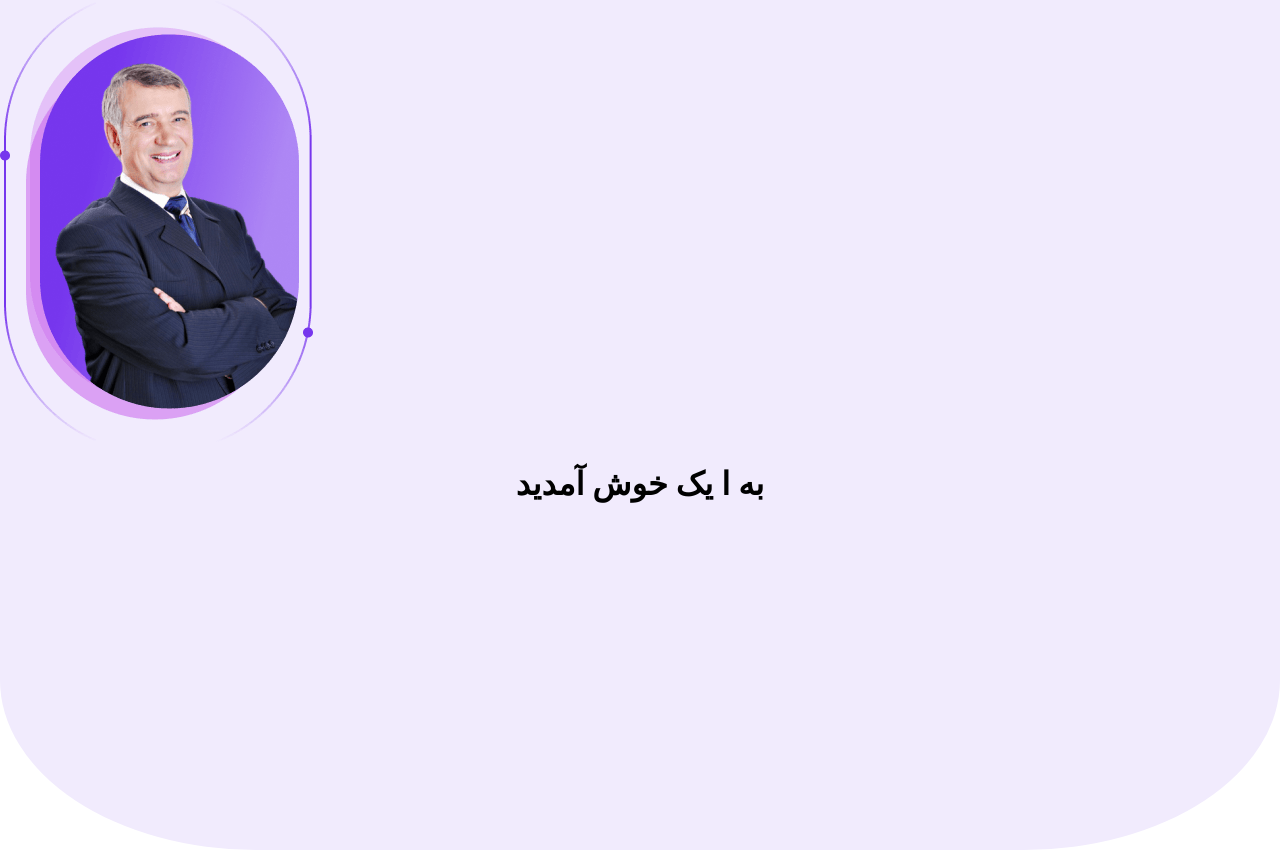
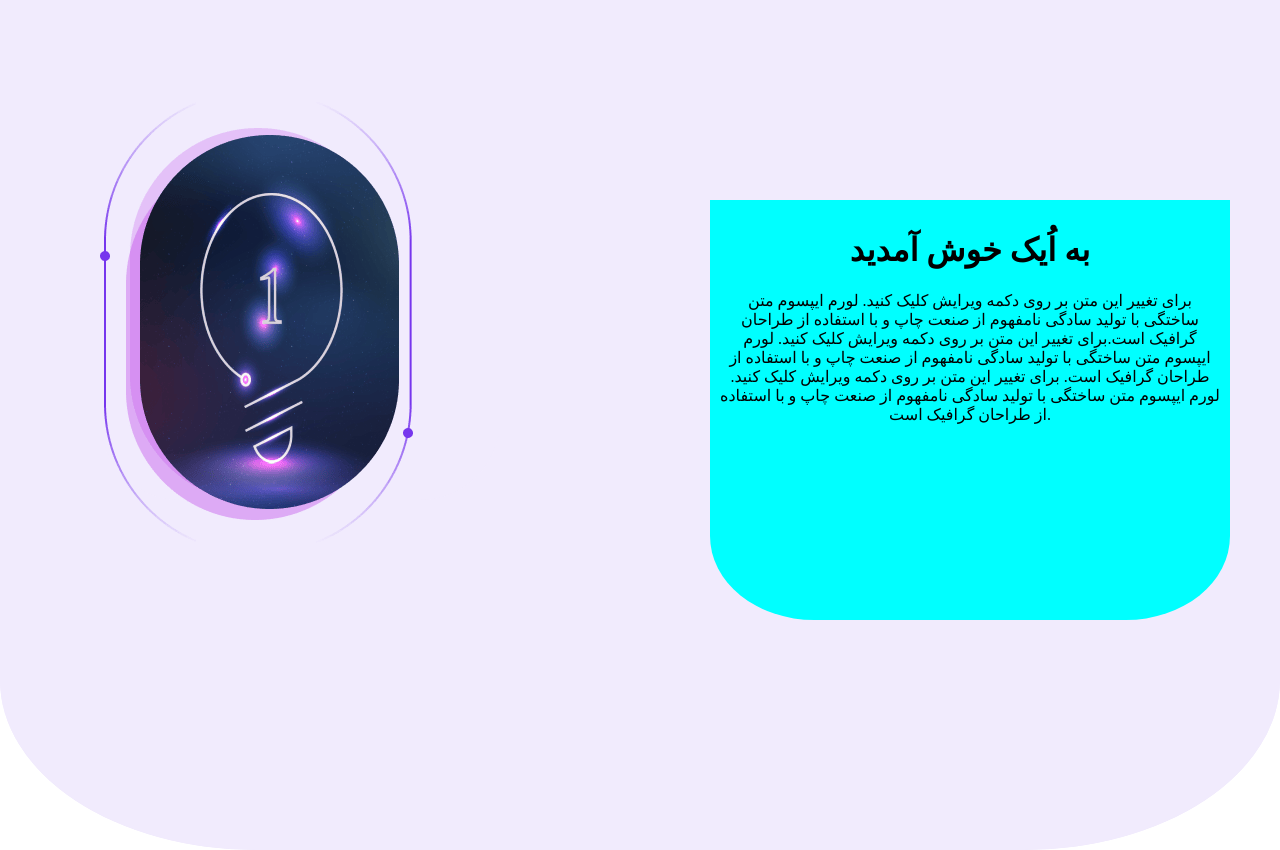
Before and after one commit to Hamidreza777/Oyek, a React (Create React App) app: page / in a window 1280 px wide. Built offline with nearby package versions, Linux system fonts and the light colour scheme.

Commit message:
body-test

```diff
--- a/src/Component/Body/Body.js
+++ b/src/Component/Body/Body.js
@@ -6,9 +6,21 @@ import man from "../../pic/Final photo.png"
 const Body=()=>{
 return(
    <div>
+   <div className={bodycss.contaner}>
+      <div className={bodycss.image1}>
+           <img src={man} alt=""></img>
+      </div>
+       <div className={bodycss.h}>
+         <h1>به اُیک خوش آمدید</h1>
+         <p>
+         برای تغییر این متن بر روی دکمه ویرایش کلیک کنید. لورم ایپسوم متن ساختگی با تولید سادگی نامفهوم از صنعت چاپ و با استفاده از طراحان گرافیک است.برای تغییر این متن بر روی دکمه ویرایش کلیک کنید. لورم ایپسوم متن ساختگی با تولید سادگی نامفهوم از صنعت چاپ و با استفاده از طراحان گرافیک است.
 
-    <img src={man} alt=""></img>
-        <h1>به ا یک خوش آمدید</h1>
+برای تغییر این متن بر روی دکمه ویرایش کلیک کنید. لورم ایپسوم متن ساختگی با تولید سادگی نامفهوم از صنعت چاپ و با استفاده از طراحان گرافیک است.
+
+         </p>
+       </div>
+
+   </div>
 
 
    </div>
--- a/src/Component/Body/Body.module.css
+++ b/src/Component/Body/Body.module.css
@@ -3,17 +3,40 @@ body{
     padding: 0;
 }
 div{
-    background-color: rgba(241, 235, 253, 255);
+    background-color: #f1ebfd;
     height: 850px;
     width: 100%;
     border-radius: 0px 0px 20% 20%;
 }
 
 h1{
-    justify-content: center;
-    display: flex;
+
 }
 img{
-    justify-content: center;
-    display: flex;
+
 }
+.contaner{
+   display: flex;
+   justify-content: space-between;
+
+}
+.image1{
+    height: 400px;
+    width: 400px;
+    background-color: #f1ebfd;
+    margin-top: 100px;
+    margin-left: 100px;
+}
+.h{
+    margin-top: 200px;
+    height: 400px;
+    width: 500px;
+    background-color: #f1ebfd;
+    margin-right: 50px;
+    text-align: center;
+    background-color: aqua;
+   padding: 10px;
+}
+p{
+
+}
```
Also changed, not shown: src/pic/Final photo.png.
